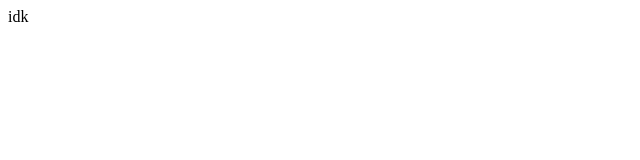
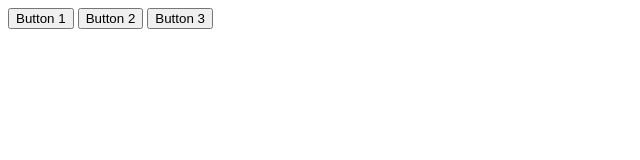
Before and after one commit to ECSUSWEClub/SWEClubSite, a plain HTML site: page HomePage.html in a window 1280 px wide. Shown: the whole page, without its empty margins (0-640 px from the left). Drawn offline with Linux system fonts and the light colour scheme.

Commit message:
Update HomePage.html

```diff
--- a/HomePage.html
+++ b/HomePage.html
@@ -5,6 +5,10 @@
     <title>Title Test</title>
 </head>
 <body>
-idk
+    <div id="button-container">
+        <button>Button 1</button>
+        <button>Button 2</button>
+        <button>Button 3</button>
+    </div>
 </body>
 </html>
```
